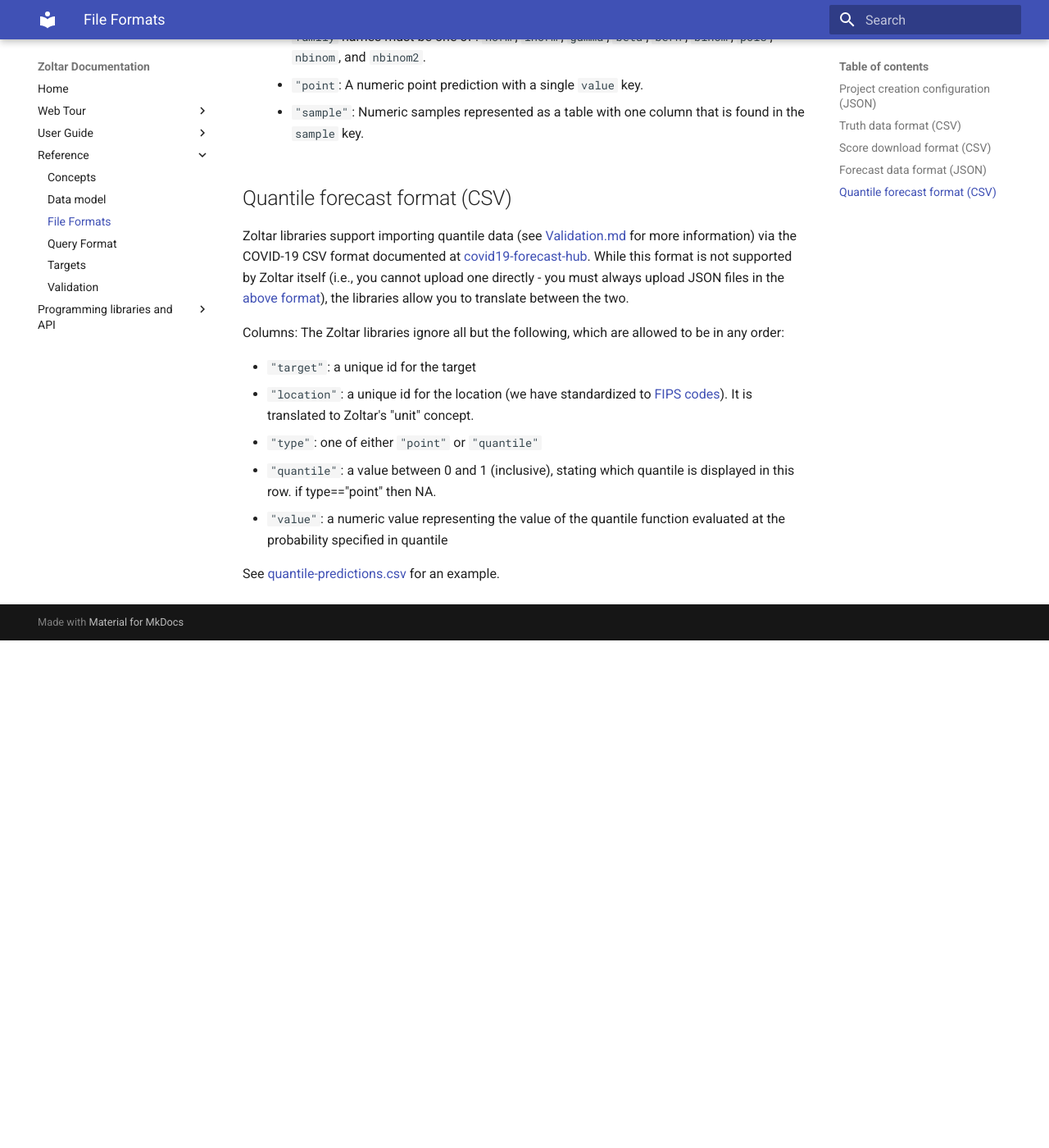
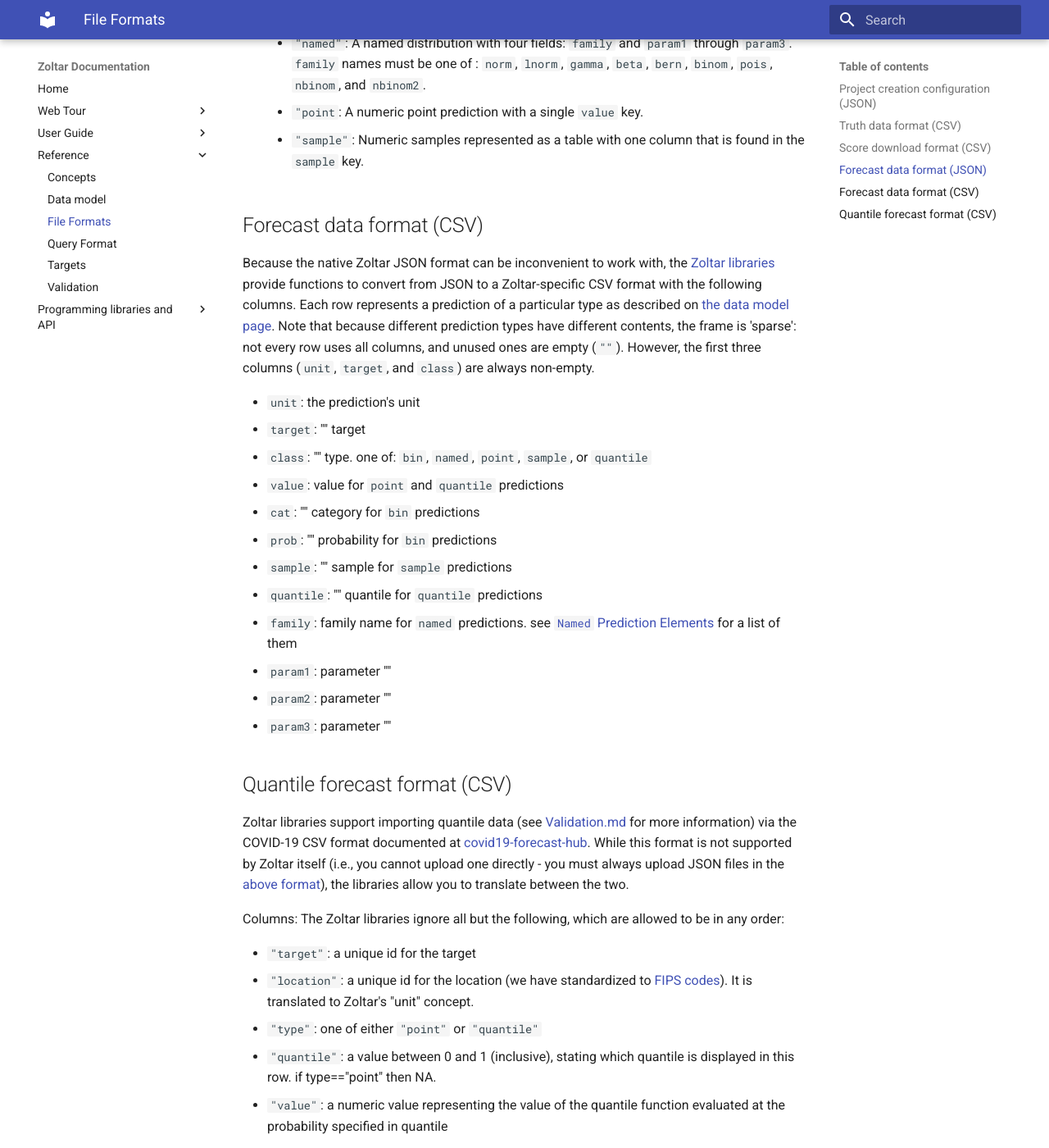
Before and after one commit to reichlab/docs.zoltardata, an MkDocs documentation site: the page built from docs/FileFormats.md, in a window 1280 px wide and 1400 px high, scrolled down 3001 px. Shown: the whole window at 82% size. Built offline with MkDocs 1.6.1 and Material for MkDocs 9.7.7, drawn with Linux system fonts in a browser that asks for light colours; before the commit the page ends 3782 px from its top, so only the background shows below that; some of the changed text lies outside the part shown.

Commit message:
added "Forecast data format (CSV)" section

```diff
--- a/docs/FileFormats.md
+++ b/docs/FileFormats.md
@@ -1,11 +1,12 @@
 # File Formats
 
-Zoltar uses a number of formats for representing truth data, forecasts, configurations, etc. This page documents those.
+Zoltar uses a number of formats for representing truth data, forecast data, configurations, etc. This page documents those.
 
 - [Project creation configuration (JSON)](#project-creation-configuration-json)
 - [Truth data format (CSV)](#truth-data-format-csv)
 - [Score download format (CSV)](#score-download-format-csv)
 - [Forecast data format (JSON)](#forecast-data-format-json)
+- [Forecast data format (CSV)](#forecast-data-format-csv)
 - [Quantile forecast format (CSV)](#quantile-forecast-format-csv)
 
 
@@ -91,6 +92,24 @@ The `"predictions"` list contains objects for each prediction, and each object c
     - `"sample"`: Numeric samples represented as a table with one column that is found in the `sample` key.
 
 
+## Forecast data format (CSV)
+
+Because the native Zoltar JSON format can be inconvenient to work with, the [Zoltar libraries](ApiIntro.md) provide functions to convert from JSON to a Zoltar-specific CSV format with the following columns. Each row represents a prediction of a particular type as described on [the data model page](DataModel.md). Note that because different prediction types have different contents, the frame is 'sparse': not every row uses all columns, and unused ones are empty (`""`). However, the first three columns (`unit`, `target`, and `class`) are always non-empty.
+
+- `unit`: the prediction's unit
+- `target`: "" target
+- `class`: "" type. one of: `bin`, `named`, `point`, `sample`, or `quantile`
+- `value`: value for `point` and `quantile` predictions
+- `cat`: "" category for `bin` predictions
+- `prob`: "" probability for `bin` predictions
+- `sample`: "" sample for `sample` predictions
+- `quantile`: "" quantile for `quantile` predictions
+- `family`: family name for `named` predictions. see [`Named` Prediction Elements](Validation.md#named-prediction-elements) for a list of them
+- `param1`: parameter ""
+- `param2`: parameter ""
+- `param3`: parameter ""
+
+
 ## Quantile forecast format (CSV)
 
 Zoltar libraries support importing quantile data (see [Validation.md](Validation.md) for more information) via the COVID-19 CSV format documented at [covid19-forecast-hub](https://github.com/reichlab/covid19-forecast-hub/blob/master/README.md#data-model). While this format is not supported by Zoltar itself (i.e., you cannot upload one directly - you must always upload JSON files in the [above format](#project-creation-configuration-json)), the libraries allow you to translate between the two.
```
